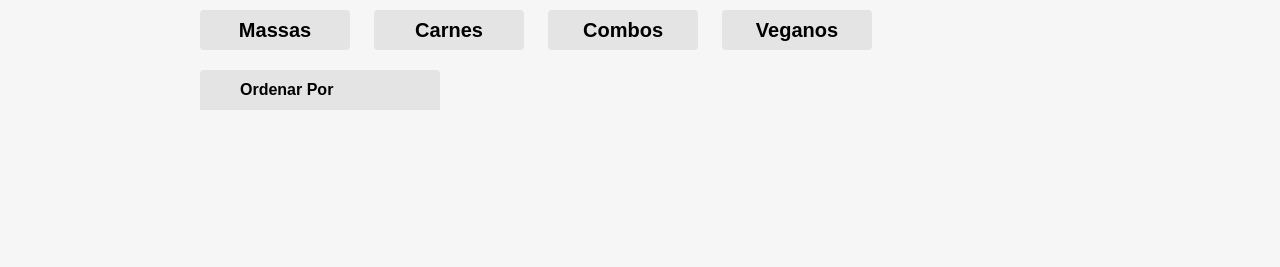
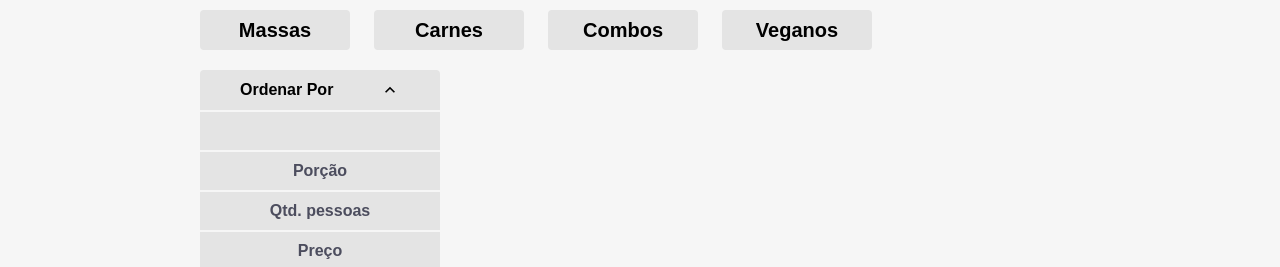
Before and after one commit to devkarine/aluroni, a React (Create React App) app: page / in a window 1280 px wide. Both pictures are taken after a click on the button "Ordenar Por". Shown: the part 635-902 px from the top of the page. Before the commit the page ends 825 px from the top, so only its background shows below. Built offline with nearby package versions, Linux system fonts and the light colour scheme; a web font is replaced by a local one.

Commit message:
feat: adiciona ordenador

```diff
--- a/src/pages/Cardapio/Ordenador/index.tsx
+++ b/src/pages/Cardapio/Ordenador/index.tsx
@@ -1,20 +1,50 @@
-import styles from "./Ordenador.module.scss"
-import opcoes from "./opcoes.json"
+import { useState } from "react";
+import styles from "./Ordenador.module.scss";
+import opcoes from "./opcoes.json";
+import classNames from "classnames";
+import { MdKeyboardArrowUp, MdKeyboardArrowDown } from "react-icons/md";
 
-export const Ordenador  = () => {
-    return (
-        <button className={styles.ordenador}>
+interface Props {
+  ordenador: string;
+  setOrdenador: React.Dispatch<React.SetStateAction<string>>;
+}
 
-            <span>Ordenar Por</span>
+export const Ordenador = ({ ordenador, setOrdenador }: Props) => {
+  const [aberto, setAberto] = useState(false);
+  const nomeOrdenador =
+    ordenador && opcoes.find((opcao) => opcao.value === ordenador)?.nome;
+  return (
+    <button
+      className={classNames({
+        [styles.ordenador]: true,
+        [styles["ordenador--ativo"]]: ordenador !== "",
+      })}
+      onClick={() => setAberto(!aberto)}
+      onBlur={() => setAberto(false)}
+    >
+      <span>{nomeOrdenador || "Ordenar Por"}</span>
+      {aberto ? (
+        <MdKeyboardArrowUp size={20} />
+      ) : (
+        <MdKeyboardArrowDown size={20} />
+      )}
 
-            <div className={styles.ordenador__options}>
-                {opcoes.map(opcao => (
-                    <div className={styles.ordenador__option} key={opcao.value}>
-                        {opcao.nome}
-                    </div>
-                ))}
-
-            </div>
-        </button>
-    )
-}
+      <div
+        className={classNames({
+          [styles.ordenador__options]: true,
+          [styles["ordenador__options--ativo"]]: aberto,
+        })}
+      >
+        {opcoes.map((opcao) => (
+          <div
+            className={styles.ordenador__option}
+            key={opcao.value}
+            onClick={() => setOrdenador(opcao.value)}
+          >
+            {opcao.nome}
+          </div>
+        ))}
+      </div>
+    </button>
+  );
+};
--- a/src/pages/Cardapio/index.tsx
+++ b/src/pages/Cardapio/index.tsx
@@ -8,6 +8,7 @@
 export const Cardapio = () => {
   const [busca, setBusca] = useState('')
   const [filtro, setFiltro] = useState<number | null>(null)
+  const [ordenador, setOrdenador] = useState("")
   return (
     <>
       <main>
@@ -28,7 +29,7 @@
           setBusca={setBusca} />
           <div className={styles.cardapio__filtros}>
             <Filtros filtro={filtro} setFiltro={setFiltro}/>
-            <Ordenador/>
+            <Ordenador ordenador={ordenador} setOrdenador={setOrdenador}/>
 
           </div>
         </section>
```
